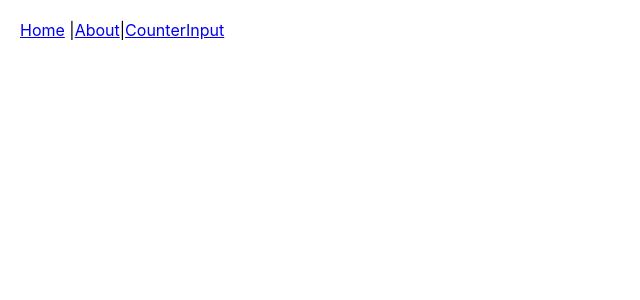
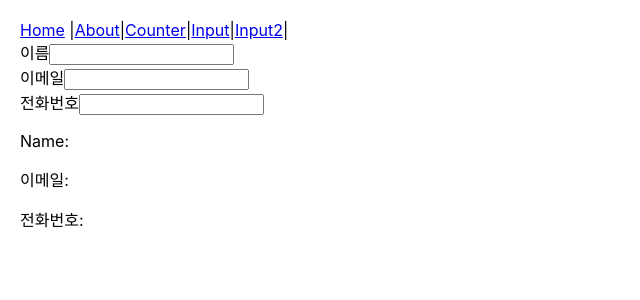
Before and after one commit to abcd9402/react-base, a React (Create React App) app in the folder react0116/my-app/: page /input2 in a window 1280 px wide. Shown: the top 300 px of the page, without its empty margins (0-640 px from the left). Built offline with nearby package versions, Linux system fonts and the light colour scheme.

Commit message:
useState 배열, es6 변수 분해(Spread) - 배열은 깊은복사(...변수)후 업데이트를 해야 업데이트 처리가 된다 - es6에서는 변수내에 값을 분해 할 수 있다

```diff
--- a/react0116/my-app/src/App.js
+++ b/react0116/my-app/src/App.js
@@ -4,6 +4,7 @@ import About from './pages/About.js';
 import {Routes,Route,Link} from 'react-router-dom';
 import Counter from './pages/Counter.js';
 import Input from './pages/Input.js';
+import Input2 from './pages/Input2.js';
 
 function App() {
   return (
@@ -11,14 +12,16 @@ function App() {
       <nav>
         <Link to="/">Home</Link> {/* a태그와 같은 Link태그 */ }|
         <Link to="/about">About</Link>|
-        <Link to="/counter">Counter</Link>
-        <Link to="/input">Input</Link>
+        <Link to="/counter">Counter</Link>|
+        <Link to="/input">Input</Link>|
+        <Link to="/input2">Input2</Link>|
       </nav>
       <Routes>   {/* Router -> 매핑  Routes안에 Route로 세팅  Routes가 Link와 매핑되며 페이지 변경*/}
         <Route path='/' element={<Home />} />    {/* to와 path 동기화  */}
         <Route path='/about' element={<About />} />
         <Route path='/counter' element={<Counter />} />
         <Route path='/input' element={<Input />} />
+        <Route path='/input2' element={<Input2 />} />
       </Routes>
 
     </div>
--- /dev/null
+++ b/react0116/my-app/src/pages/Input2.js
@@ -0,0 +1,48 @@
+import React,{useState} from 'react';
+
+
+const Input2 = () => {
+
+const [inputs,setInputs] = useState({
+    name:"",
+    email:"",
+    tel:""
+});
+const {name,email,tel} = inputs;
+const onChange = (e) => {
+    const value = e.target.value;
+    const id = e.target.id;
+
+    // inputs[id] = value   -> 불가능
+    setInputs({
+        ...inputs,  //배열은 깊은복사를 하여 업데이트 처리
+        [id]:value
+    })
+}
+
+
+    return (
+        <div>
+            <div>
+                <label>이름</label>
+                <input type="text"  id='name' value={name} onChange={onChange} />
+            </div>
+            <div>
+                <label>이메일</label>
+                <input type="email" id='email' value={email} onChange={onChange} />
+            </div>
+            <div>
+                <label>전화번호</label>
+                <input type="tel" id='tel' value={tel} onChange={onChange} />
+            </div>
+            <p>Name: {name}</p>
+            <p>이메일: {email}</p>
+            <p>전화번호: {tel}</p>
+
+
+        </div>
+
+    )
+}
+
+export default Input2;
```
